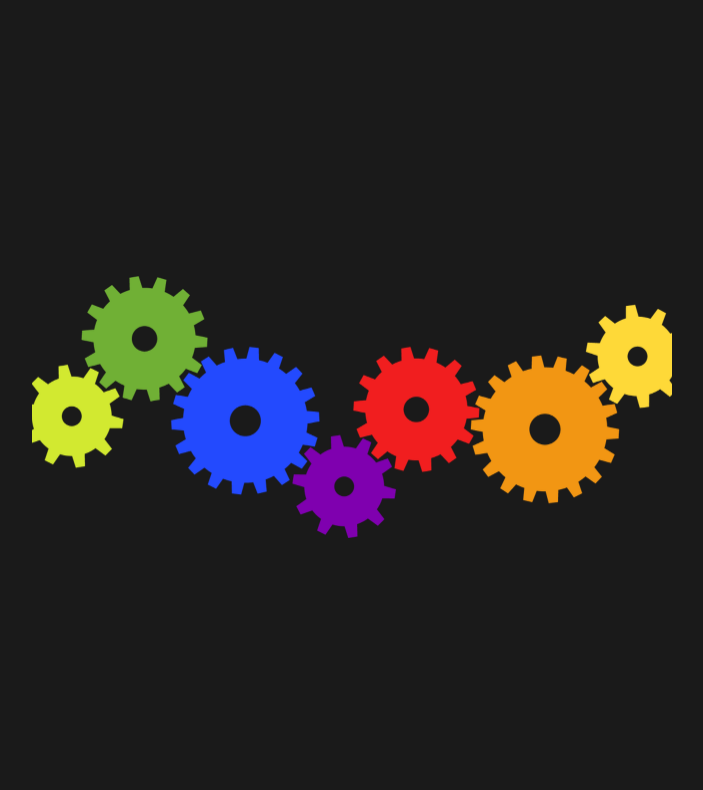
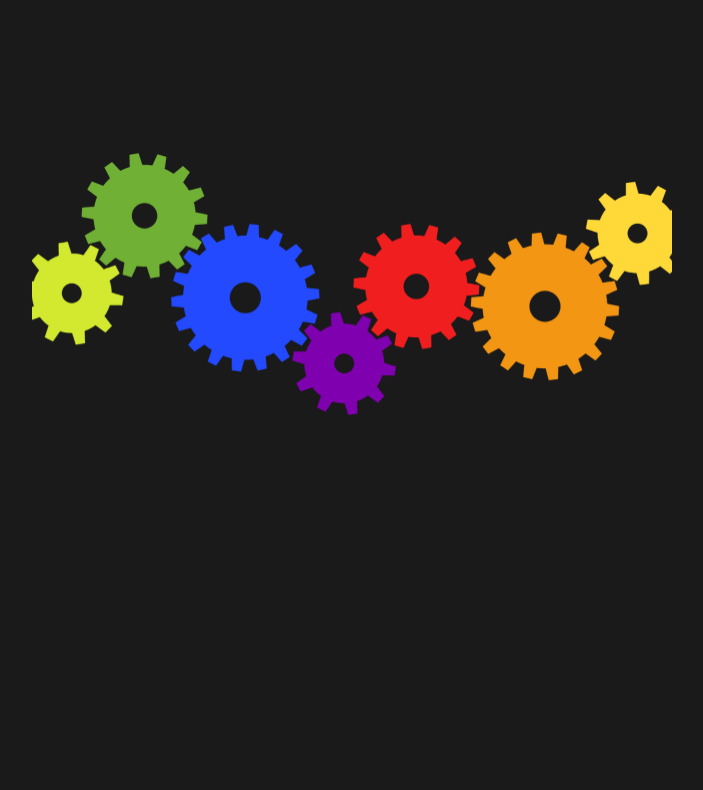
Before and after one commit to BruhSoundEffectNumber2/WebPlatformer, a website built with webpack: page src/template.html in a window 1280 px wide. Shown: the part 73-863 px from the top of the page, without its empty margins (288-991 px from the left). After the commit the page ends 800 px from the top, so only its background shows below. Built offline with nearby package versions, Linux system fonts and the light colour scheme; files whose address does not match are found by name.

Commit message:
Finished construction page

```diff
--- a/src/styles/main.scss
+++ b/src/styles/main.scss
@@ -13,6 +13,7 @@ html, body {
 }
 
 h1 {
+  margin: 0;
   font-size: 200%;
 }
 
@@ -21,7 +22,7 @@ div#container {
   justify-content: center;
   align-items: center;
   width: 100%;
-  height: 100%;
+  height: 80%;
 
   img.gears {
     max-width: 50%;
```
